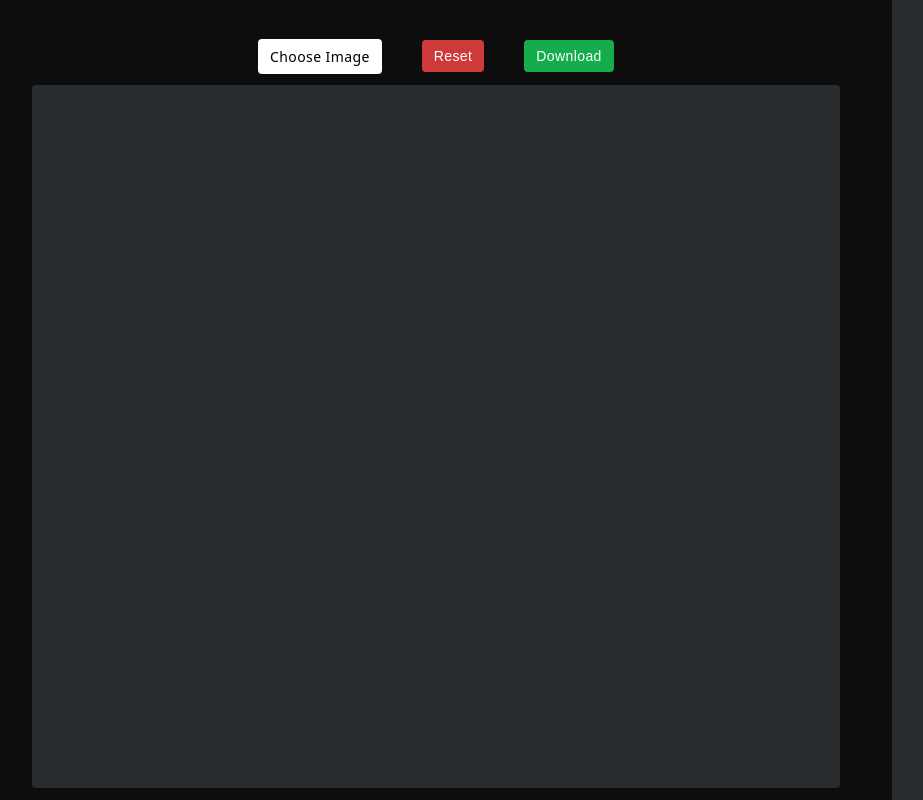
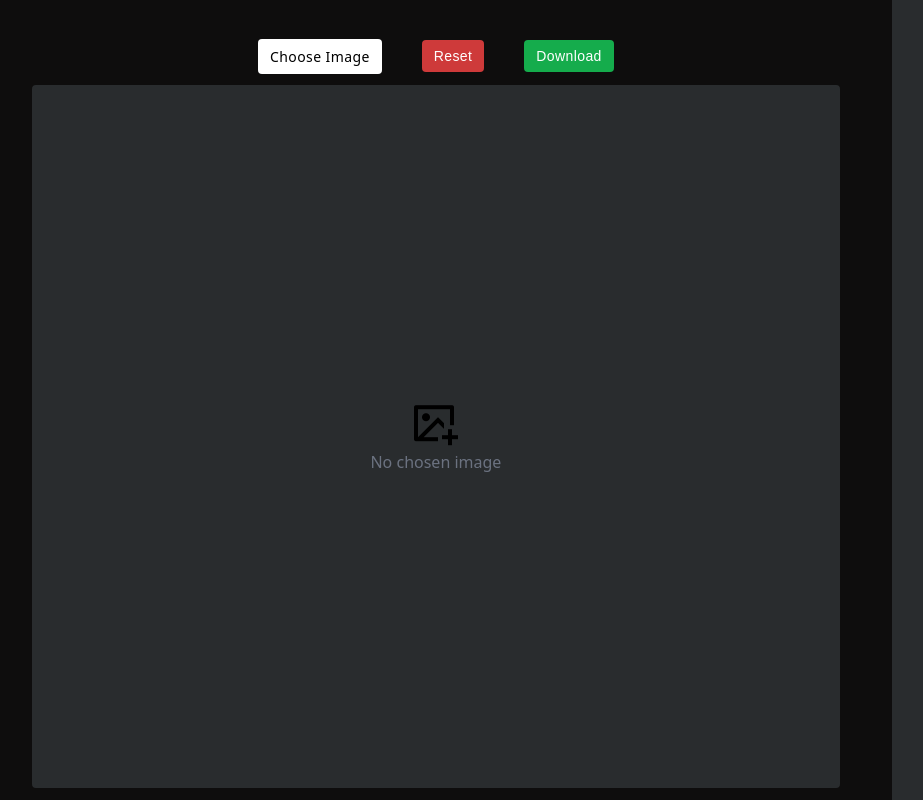
Before and after one commit to softwaredeveloper111/Lumix---Web-based-Photo-Editor-, a website built with Vite: page index.html in a window 1280 px wide. Shown: the whole page, without its empty margins (8-931 px from the left). Built offline with nearby package versions, Linux system fonts and the light colour scheme.

Commit message:
ui(left panel):ready make left panel

```diff
--- a/index.html
+++ b/index.html
@@ -23,7 +23,10 @@
           </div>
 
           <div id="left-bottom">
-
+               <div id="placeholder-image">
+                  <i class="ri-image-add-line"></i>
+                  <p>No chosen image</p>
+               </div>
           </div>
          </div>
 
--- a/package.json
+++ b/package.json
@@ -11,5 +11,8 @@
   "devDependencies": {
     "typescript": "~6.0.2",
     "vite": "^8.0.12"
+  },
+  "dependencies": {
+    "remixicon": "^4.9.1"
   }
 }
--- a/src/main.ts
+++ b/src/main.ts
@@ -1,2 +1,3 @@
 import './style.css'
 import './theme.css'
+import 'remixicon/fonts/remixicon.css'
--- a/src/style.css
+++ b/src/style.css
@@ -79,6 +79,28 @@ background-color: var(--color-peace);
     width: 100%;
     height: 94%;
     border-radius: var(--radius-sm);
+    padding: var(--space-2);
+    display: flex;
+    justify-content: center;
+    align-items: center;
+}
+
+
+
+#placeholder-image{
+    display: flex;
+    justify-content: center;
+    align-items: center;
+    flex-direction: column;
+}
+
+
+#placeholder-image > i{
+    font-size: var(--text-5xl);
+}
+
+#placeholder-image > p{
+    color: var(--color-text-secondary);
 }
 
 
--- a/src/theme.css
+++ b/src/theme.css
@@ -52,6 +52,7 @@
   --text-2xl: 1.5rem;
   --text-3xl: 2rem;
   --text-4xl: 2.5rem;
+  --text-5xl: 3rem;
 
   /* Font Weight */
   --font-light: 300;
```
Also changed, not shown: 1 other file.
